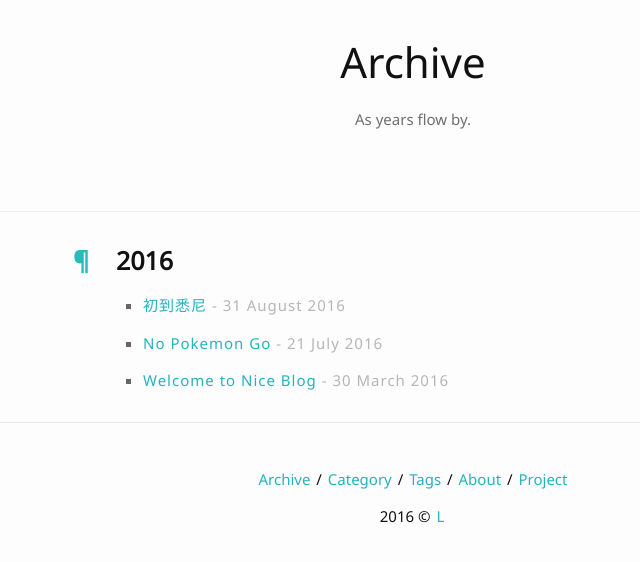
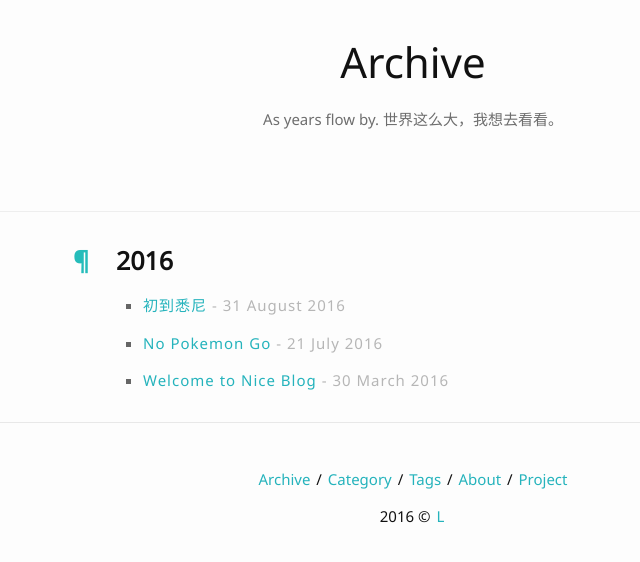
Before and after one commit to liuyanfight/liuyanfight.github.io, a Jekyll site: the page built from archive.html, in a window 1280 px wide. Shown: the top 562 px of the page, without its empty margins (227-867 px from the left). Built offline with Jekyll 4.4.1, drawn with Linux system fonts in a browser that asks for light colours; nearby versions of some CDN libraries; comment, search, counter and statistics services are not loaded.

Commit message:
NIce Blog

```diff
--- a/about.html
+++ b/about.html
@@ -1,7 +1,7 @@
 ---
 layout: page
 title: About
-subtitle: A Simple Jekyll Blog Theme.
+subtitle: A Simple World, A Simple Person.
 permalink: /about/
 ---
 
--- a/archive.html
+++ b/archive.html
@@ -1,7 +1,7 @@
 ---
 layout: page
 title: Archive
-subtitle: As years flow by.
+subtitle: As years flow by. 世界这么大，我想去看看。
 permalink: /archive/
 ---
 
```
